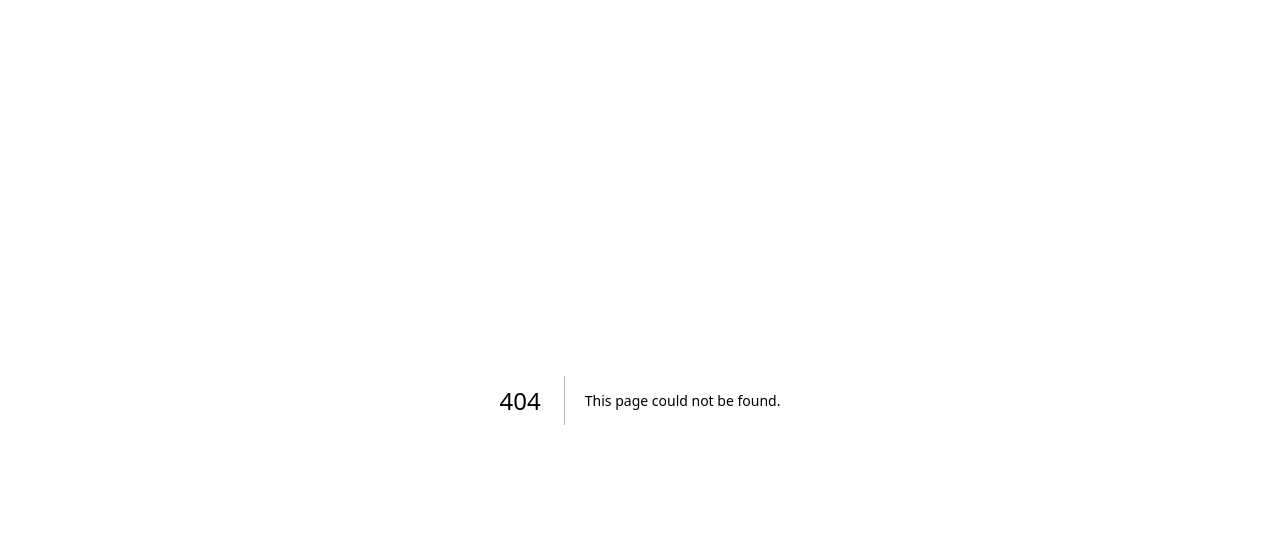
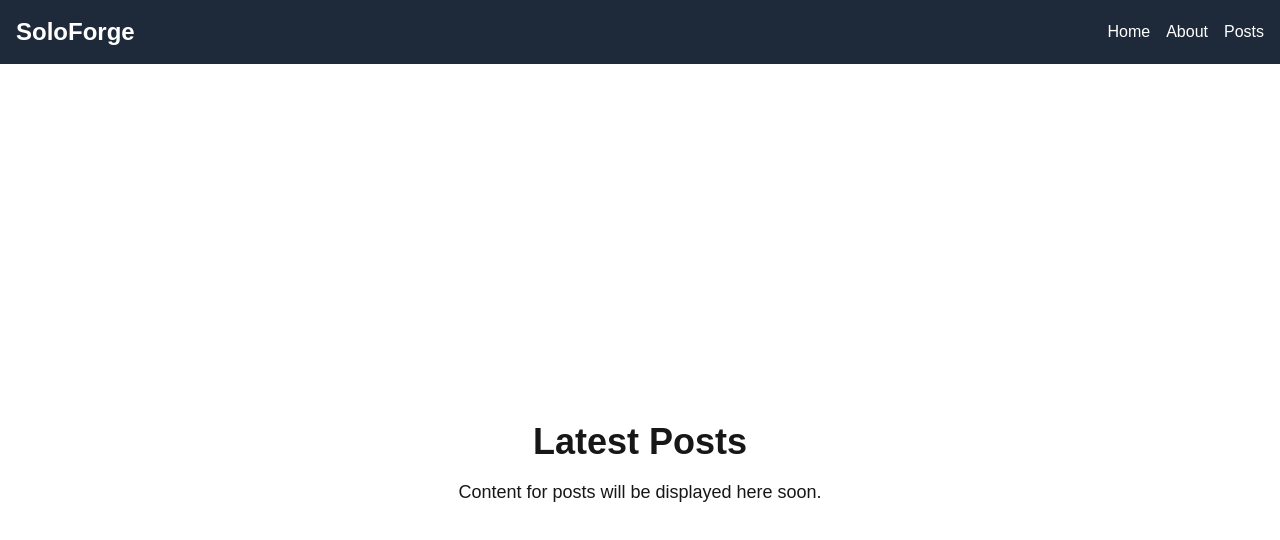
Before and after one commit to MeeknessJames/alx-project-0x02-setup, a Next.js app in the folder alx-project-0x02/: page /posts in a window 1280 px wide. Before the commit this address had no page. Shown: the top 540 px of the page. Built offline with nearby package versions, Linux system fonts and the light colour scheme.

Commit message:
Implement navigation between pages using Header component, add new Posts page

```diff
--- a/alx-project-0x02/components/layout/Header.tsx
+++ b/alx-project-0x02/components/layout/Header.tsx
@@ -1,3 +1,4 @@
+// components/layout/Header.tsx
 import Link from 'next/link';
 
 const Header = () => {
@@ -19,6 +20,12 @@ const Header = () => {
             </Link>
           </li>
           {}
+          <li>
+            <Link href="/posts" className="hover:text-gray-300">
+              Posts
+            </Link>
+          </li>
+          {}
         </ul>
       </nav>
     </header>
--- a/alx-project-0x02/pages/index.tsx
+++ b/alx-project-0x02/pages/index.tsx
@@ -1,5 +1,6 @@
 // pages/index.tsx
 import Head from 'next/head';
+import Header from './../components/layout/Header';
 
 const Home = () => {
   return (
@@ -8,6 +9,8 @@ const Home = () => {
         <title>Welcome to SoloForge</title>
         <link rel="icon" href="/favicon.ico" />
       </Head>
+
+      <Header /> {}
 
       <main className="flex min-h-screen flex-col items-center justify-center p-24">
         <h1 className="text-5xl font-bold text-center">
--- /dev/null
+++ b/alx-project-0x02/pages/posts.tsx
@@ -0,0 +1,18 @@
+import Head from 'next/head';
+import Header from '../components/layout/Header';
+const PostsPage = () => {
+  return (
+    <div>
+      <Head>
+        <title>Posts</title>
+      </Head>
+      <Header /> {}
+      <main className="flex min-h-screen flex-col items-center justify-center p-24">
+        <h1 className="text-4xl font-bold">Latest Posts</h1>
+        <p className="mt-4 text-lg">Content for posts will be displayed here soon.</p>
+      </main>
+    </div>
+  );
+};
+
+export default PostsPage;
```
